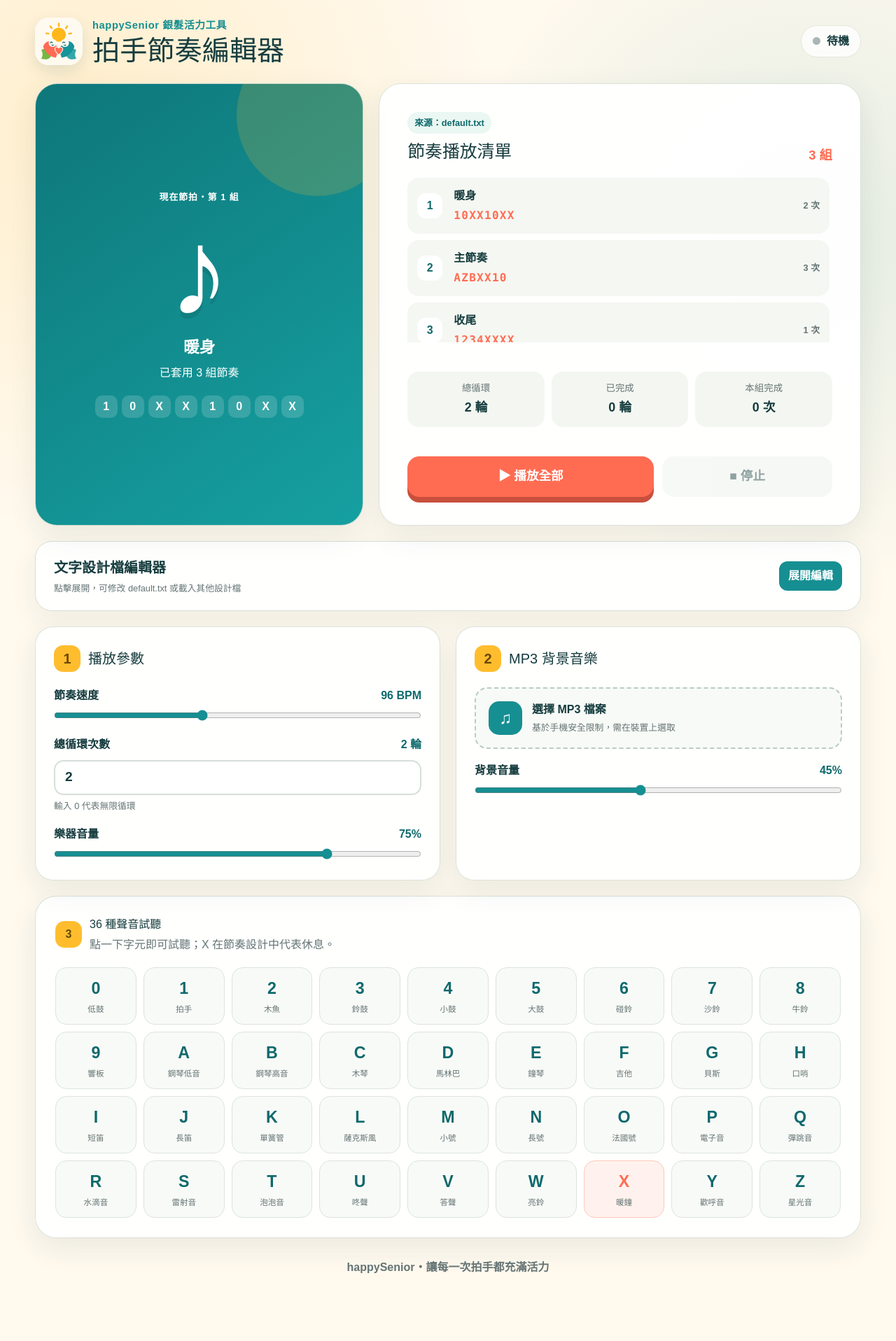
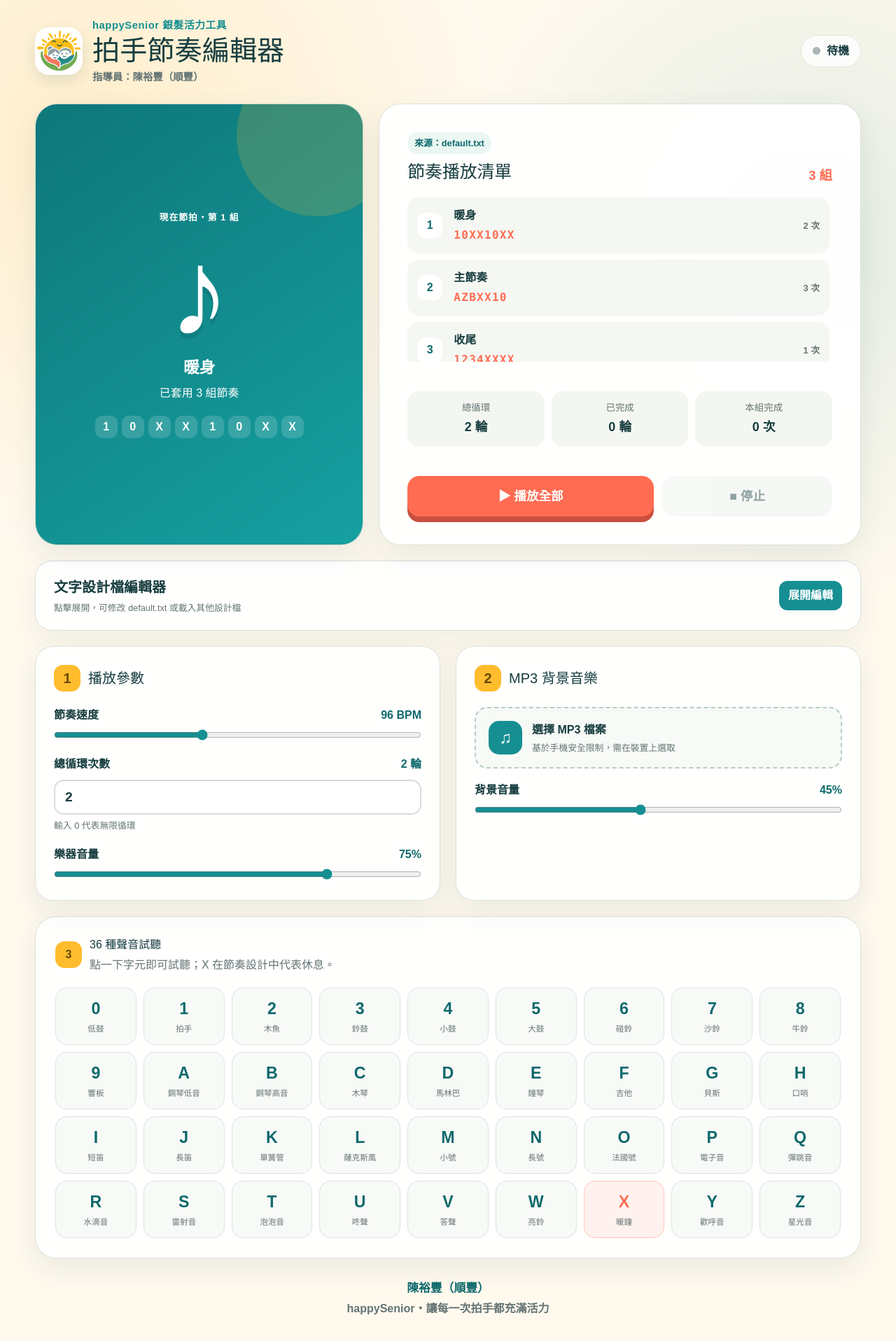
Before and after one commit to yufong6688/happySenior, a Next.js app: page / in a window 1280 px wide. Shown: the top 1916 px of the page at 70% size. Before the commit the page ends 1871 px from the top, so only its background shows below. Built offline with nearby package versions, Linux system fonts and the light colour scheme.

Commit message:
Add instructor logo and name

```diff
--- a/app/layout.tsx
+++ b/app/layout.tsx
@@ -3,7 +3,7 @@ import "./globals.css";
 export const metadata: Metadata = {
   title: "happySenior 拍手節奏編輯器",
   description: "給銀髮族課程使用的拍手節奏與背景音樂工具，支援手機與電腦。",
-  icons: { icon: "/happySenior-logo.svg", shortcut: "/happySenior-logo.svg" },
+  icons: { icon: "/chen-yufong-logo.png", shortcut: "/chen-yufong-logo.png" },
 };
 export default function RootLayout({ children }: Readonly<{ children: React.ReactNode }>) {
   return <html lang="zh-Hant"><body>{children}</body></html>;
--- a/app/page.tsx
+++ b/app/page.tsx
@@ -124,7 +124,7 @@ export default function Home(){
   const setParameter=(key:string,value:number)=>{const re=new RegExp("^"+key+"\\s*=.*$","mi");const next=re.test(text)?text.replace(re,key+"="+value):key+"="+value+"\n"+text;applyText(next,source)};
 
   return <main className="app-shell">
-    <header className="topbar"><div className="brand"><img src="/happySenior-logo.svg" alt=""/><div><span>happySenior 銀髮活力工具</span><h1>拍手節奏編輯器</h1></div></div><div className="status-pill"><i className={playing?"on":""}/>{playing?"播放中":"待機"}</div></header>
+    <header className="topbar"><div className="brand"><img src="/chen-yufong-logo.png" alt="陳裕豐（順豐）的銀髮活力 Logo"/><div><span>happySenior 銀髮活力工具</span><h1>拍手節奏編輯器</h1><p className="instructor-name">指導員：陳裕豐（順豐）</p></div></div><div className="status-pill"><i className={playing?"on":""}/>{playing?"播放中":"待機"}</div></header>
     <section className="hero-grid">
       <div className={"beat-stage "+(playing?"is-playing ":"")+(currentSymbol==="X"?"is-rest":"")}><small>現在節拍・第 {groupIndex+1} 組</small><strong className="beat-symbol">{currentSymbol}</strong><b>{currentGroup?.name||"準備開始"}</b><p>{status}</p><div className="progress">{currentGroup?.sequence.map((s,i)=><span key={s+i} className={i===stepIndex?"active":""}>{s}</span>)}</div></div>
       <div className="control-card playlist-card"><div className="playlist-head"><div><span className="source-badge">來源：{source}</span><h2>節奏播放清單</h2></div><b>{config.groups.length} 組</b></div>
@@ -149,6 +149,6 @@ export default function Home(){
     </section>
 
     <section className="sound-section"><div className="section-title"><em>3</em><div><h2>36 種聲音試聽</h2><p>點一下字元即可試聽；X 在節奏設計中代表休息。</p></div></div><div className="sound-grid">{SYMBOLS.map((s,i)=><button key={s} className={s==="X"?"special":""} onClick={()=>sound(s,true)}><b>{s}</b><span>{NAMES[i]}</span></button>)}</div></section>
-    <footer>happySenior・讓每一次拍手都充滿活力</footer>
+    <footer><b>陳裕豐（順豐）</b><span>happySenior・讓每一次拍手都充滿活力</span></footer>
   </main>
 }
```
Also changed, not shown: app/globals.css, public/chen-yufong-logo.png (added), 1 other file (tests, documents, lock files or other folders).
